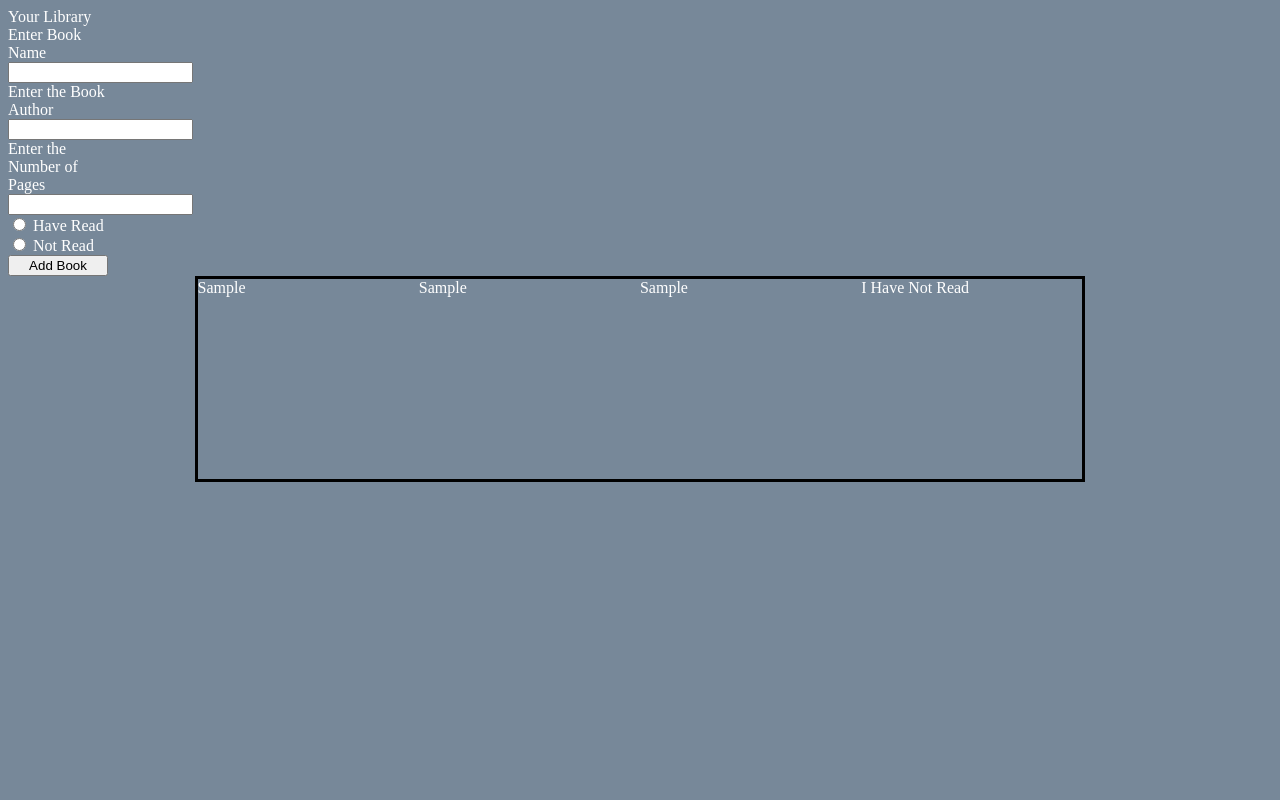
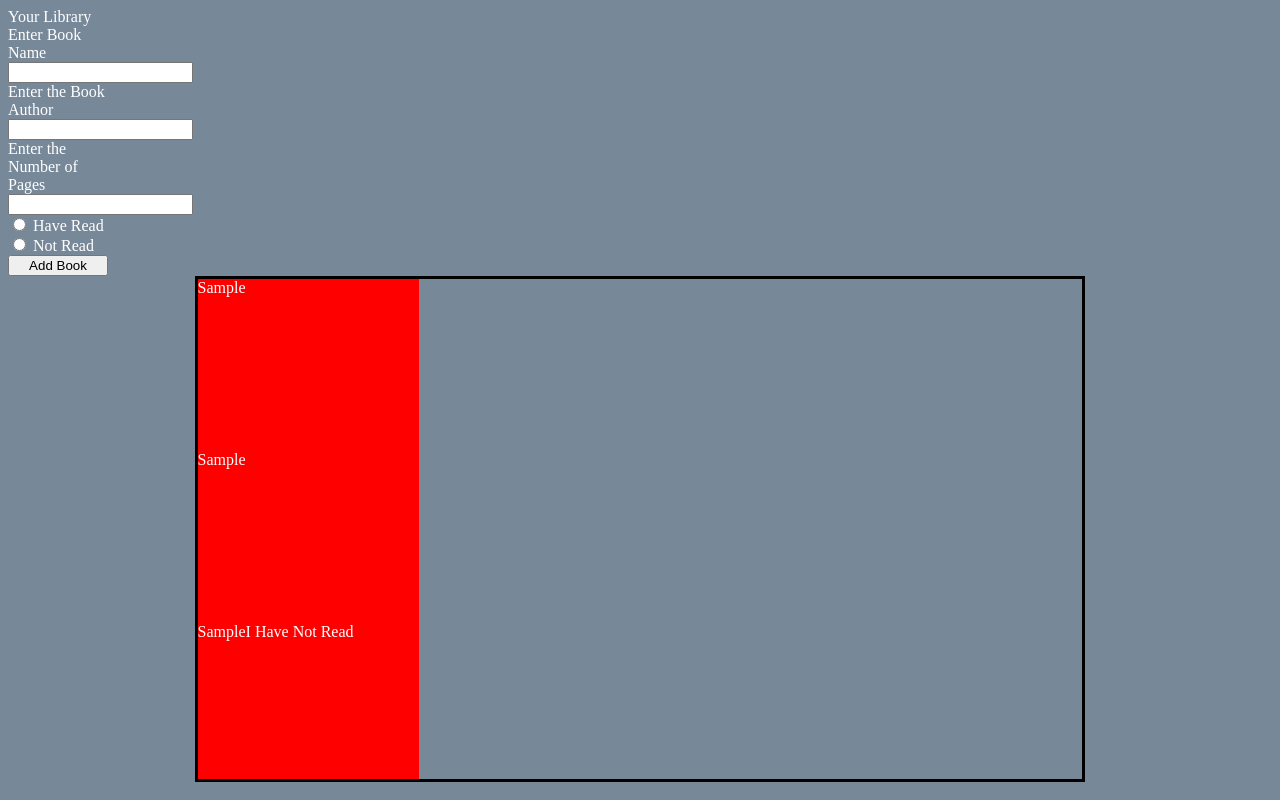
Before and after one commit to rabbitlopez77/odin-javascriptlibrary, a plain HTML site: page index.html in a window 1280 px wide. Both pictures are taken after typing "Sample", "Sample", "Sample" into the empty fields and a click on the button "Add Book". Drawn offline with Linux system fonts and the light colour scheme.

Commit message:
Got the divs to show in the Library

```diff
--- a/index.html
+++ b/index.html
@@ -25,10 +25,7 @@
         <button onclick="addBook()">Add Book</button>
     </div>
     <div id="theLibrary">
-        <div id="theBookName"></div>
-        <div id="theAuthor"></div>
-        <div id="theBookPages"></div>
-        <div id="read"></div>
+
     </div>
     <script src="myscript.js"></script>
 </body>
--- a/myscript.js
+++ b/myscript.js
@@ -23,9 +23,7 @@ const bookInput = () => {
       }
 }
 const numberOfBooks= () => {
-
     bookNumber = 'book' + bookCount
-    bookCount++
     return bookNumber;
 }
 const addToLibrary = (book) => {
@@ -33,24 +31,28 @@ const addToLibrary = (book) => {
 }
 const showAllBooks = () => {
     let totalBooksName = theLibrary.map(a => a.name);
-      document.getElementById('theBookName').innerHTML = totalBooksName;
+    let para = document.createElement('p');
+    para.setAttribute('id', bookCount + 1000)
+    let div = document.createElement("div");
+    div.style.width = "100%";
+    div.style.height = "100%";
+    div.style.background = "red";
+    div.style.color = "white";
+    div.style.display = 'grid'
+    div.setAttribute('id', bookCount)
+    div.innerHTML = totalBooksName[bookCount];
+    document.getElementById("theLibrary").appendChild(div);
     let totalBookAuthors = theLibrary.map(a => a.author)
-      document.getElementById('theAuthor').innerHTML = totalBookAuthors;
+    para.innerHTML = totalBookAuthors[bookCount];
+    document.getElementById(bookCount).appendChild(para)
     let totalBookPages = theLibrary.map(a => a.pages);
-      document.getElementById('theBookPages').innerHTML = totalBookPages;
+    document.getElementById(bookCount).insertAdjacentHTML("beforeend", totalBookPages[bookCount])
     let totalBookRead = theLibrary.map(a => a.read)
-    document.getElementById('read').innerHTML = totalBookRead;
-    createDiv()
+    document.getElementById(bookCount).insertAdjacentHTML("beforeend", totalBookRead[bookCount])
+
+
 }
-const createDiv = () => {
-    let div = document.createElement("div");
-        div.style.width = "100px";
-        div.style.height = "100px";
-        div.style.background = "red";
-        div.style.color = "white";
-        div.innerHTML = totalBooksName;
-        document.getElementById("theLibrary").appendChild(div);
-}
+
 const addBook = () => {
     bookInput();
     numberOfBooks();
@@ -58,6 +60,7 @@ const addBook = () => {
     newBook = bookFactory(bookName, bookAuthor, bookPages, haveRead);
     addToLibrary(newBook);
     showAllBooks();
+    bookCount++
 
 
 
--- a/stylesheet.css
+++ b/stylesheet.css
@@ -5,10 +5,11 @@
 #theLibrary{
     display: grid;
     grid-template-columns: repeat(4, minmax(100px, 25%));
-    grid-template-rows: 100px 100px;
+    grid-template-rows: repeat(auto-fit, minmax(100px, 1fr));
     border-style: solid;
     border-color: black;
     width: 70%;
+    height: 500px;
     margin: auto;
 }
 .addBook {
```
